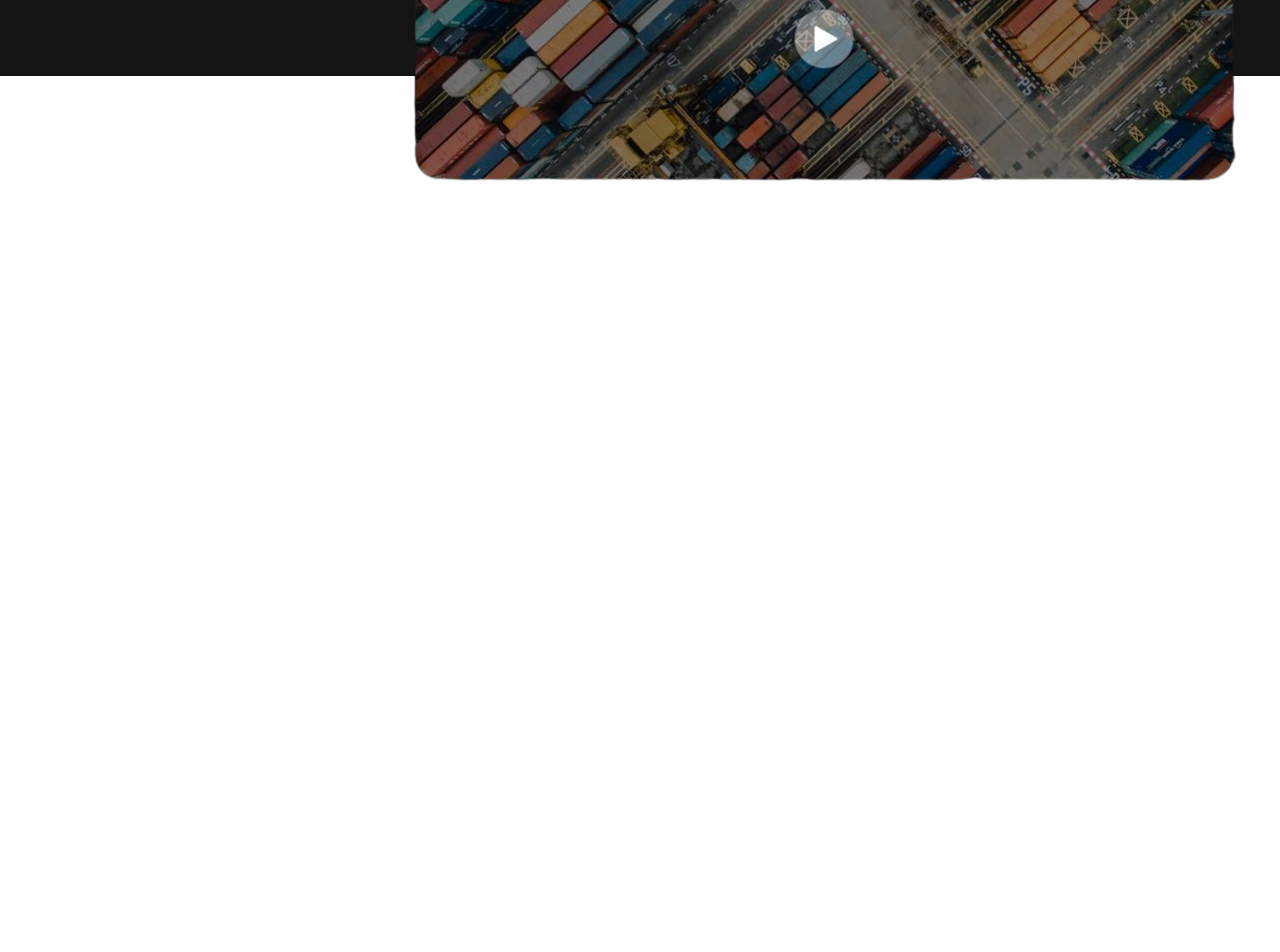
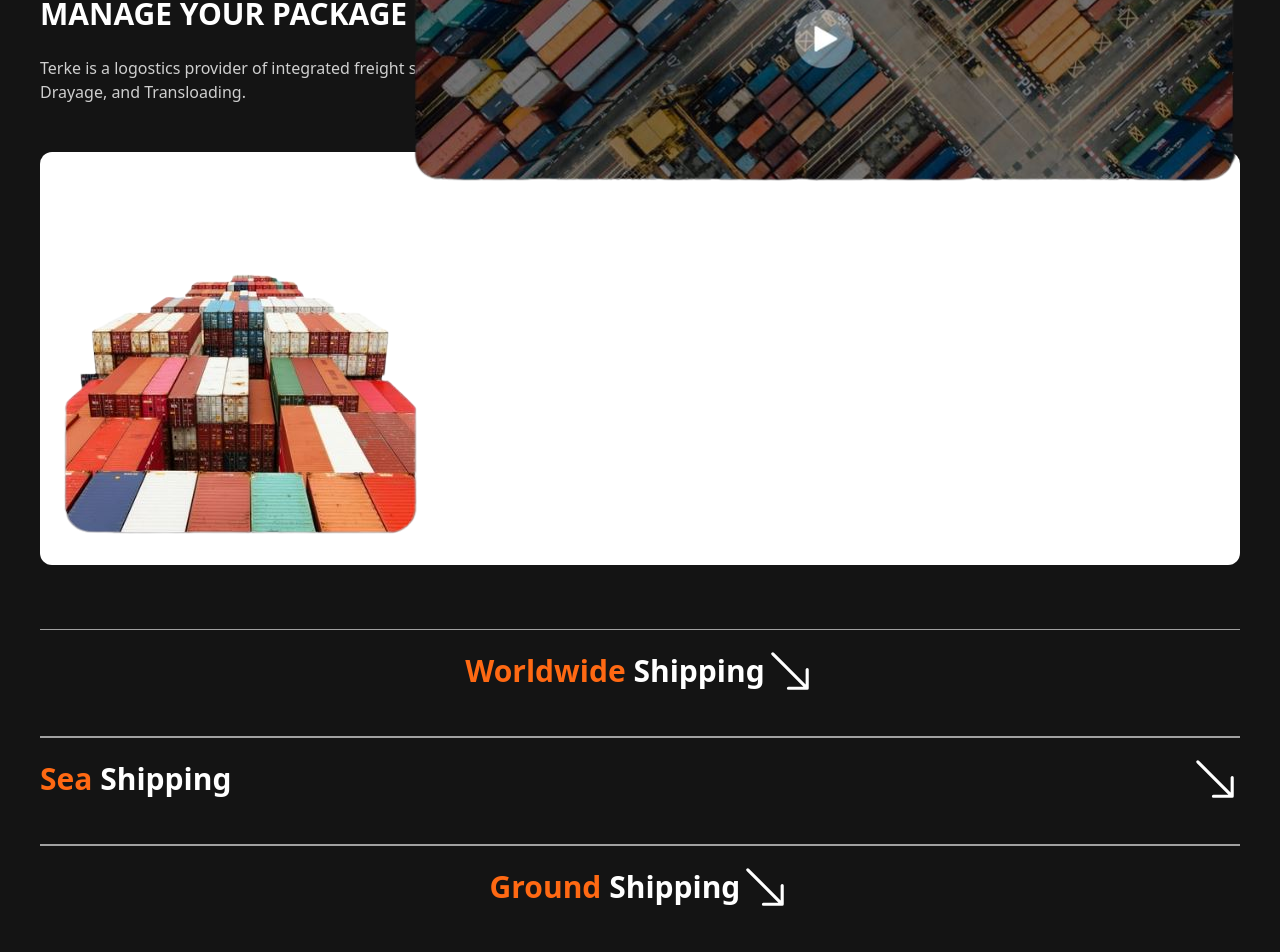
Before and after one commit to Sijibomii/terke, a React (Create React App) app: page / in a window 1280 px wide. Shown: the part 3400-4352 px from the top of the page. Before the commit the page ends 3591 px from the top, so only its background shows below. Built offline with nearby package versions, Linux system fonts and the light colour scheme.

Commit message:
services

```diff
--- a/src/App.js
+++ b/src/App.js
@@ -4,6 +4,7 @@ import HeroTop from "./components/HeroTop";
 import HeroBottom from "./components/HeroBottom";
 import About from "./components/About";
 import About2 from "./components/About2";
+import Services from "./components/Services";
 import { useRef } from "react";
 function App() {
   const modal = useRef()
@@ -44,6 +45,7 @@ function App() {
         <HeroBottom />
         <About />
         <About2 />
+        <Services />
       </div>
 
     </div>
--- /dev/null
+++ b/src/components/Services.js
@@ -0,0 +1,100 @@
+import React, { useState, useRef } from 'react'
+import Container from '../static/container.png'
+const Services = () => {
+  const accord1 = useRef()
+  const accord2 = useRef()
+  const accord3 = useRef()
+  const [accordion, setAccordion] = useState({
+    0: {
+      element: accord1
+    },
+    1: {
+      element: accord2
+    },
+    2:{
+      element: accord3
+    }
+
+  })
+
+  function toggleAccordion(id){
+    const { isOpen, element } = accordion[id]
+
+    const [div, div2] = element.current.children;
+
+    const tags = div.getElementsByTagName('svg') // this returns an htmlcollection
+    //convert to an array so we can loop
+    const tagsArr = [...tags]
+    tagsArr.map((el)=>{
+      el.classList.toggle("hidden");
+    })
+    div2.classList.toggle("hidden");
+
+
+
+  }
+
+  return (
+    <div className='py-6 mt-4 px-4 mt-28'>
+      <h4 className='text-[#FF6913] mb-4'>Services</h4>
+      <h2 className='text-white text-3xl font-bold mb-6'>MANAGE YOUR PACKAGE FROM LOCAL <span className='text-[#FF6913]'>TO THE WORLD.</span> </h2>
+      <p className='calmer-white'>Terke is a logostics provider of integrated freight solutions. Terke provides dedicated frieght solutions
+        including: less than Truck Load, Warehousing/Fulfillment, Drayage, and Transloading.
+      </p>
+
+      <div className='flex flex-col py-4 mt-8'>
+        <div className='bg-white rounded-xl'>
+          <img src={Container} />
+        </div>
+        <div className='mt-16'>
+          <div className=''>
+            <div className='border-y-white py-4' onClick={() => toggleAccordion(0)} ref={accord1}>
+              <div className='flex items-center justify-center pb-6'>
+                <h3 className='text-white text-3xl font-bold'><span className='text-[#FF6913]'> Worldwide</span> Shipping</h3>
+                {/* up */}
+                <svg xmlns="http://www.w3.org/2000/svg" width="50" height="50" fill="currentColor" className="hidden text-white font-bold bi bi-arrow-up-right" viewBox="0 0 16 16"> <path fill-rule="evenodd" d="M14 2.5a.5.5 0 0 0-.5-.5h-6a.5.5 0 0 0 0 1h4.793L2.146 13.146a.5.5 0 0 0 .708.708L13 3.707V8.5a.5.5 0 0 0 1 0v-6z"/> </svg>
+                {/* down */}
+                <svg xmlns="http://www.w3.org/2000/svg" width="50" height="50" fill="currentColor" className=" text-white font-bold bi bi-arrow-down-right" viewBox="0 0 16 16"> <path fill-rule="evenodd" d="M14 13.5a.5.5 0 0 1-.5.5h-6a.5.5 0 0 1 0-1h4.793L2.146 2.854a.5.5 0 1 1 .708-.708L13 12.293V7.5a.5.5 0 0 1 1 0v6z"/> </svg>
+              </div>
+              <div className='accord-details hidden'>
+                <p className='calmer-white'>Not only serving inner city delivery, but TERKE also serves inter-country
+                delivery at an affordable rate</p>
+              </div>
+            </div>
+
+            <div className='border-y-white py-4' onClick={() => toggleAccordion(1)} ref={accord2}>
+              <div className='flex items-center justify-between pb-6'>
+                <h3 className='text-white text-3xl font-bold'><span className='text-[#FF6913]'> Sea</span> Shipping</h3>
+                {/* up */}
+                <svg xmlns="http://www.w3.org/2000/svg" width="50" height="50" fill="currentColor" className="hidden text-white font-bold bi bi-arrow-up-right" viewBox="0 0 16 16"> <path fill-rule="evenodd" d="M14 2.5a.5.5 0 0 0-.5-.5h-6a.5.5 0 0 0 0 1h4.793L2.146 13.146a.5.5 0 0 0 .708.708L13 3.707V8.5a.5.5 0 0 0 1 0v-6z"/> </svg>
+                {/* down */}
+                <svg xmlns="http://www.w3.org/2000/svg" width="50" height="50" fill="currentColor" className=" text-white font-bold bi bi-arrow-down-right" viewBox="0 0 16 16"> <path fill-rule="evenodd" d="M14 13.5a.5.5 0 0 1-.5.5h-6a.5.5 0 0 1 0-1h4.793L2.146 2.854a.5.5 0 1 1 .708-.708L13 12.293V7.5a.5.5 0 0 1 1 0v6z"/> </svg>
+              </div>
+              <div className='accord-details hidden'>
+                <p className='calmer-white'>Not only serving inner city delivery, but TERKE also serves inter-country
+                delivery at an affordable rate</p>
+              </div>
+            </div>
+
+            <div className='border-y-white py-4' onClick={() => toggleAccordion(2)} ref={accord3}>
+              <div className='flex items-center justify-center pb-6'>
+                <h3 className='text-white text-3xl font-bold'><span className='text-[#FF6913]'> Ground</span> Shipping</h3>
+                {/* up */}
+                <svg xmlns="http://www.w3.org/2000/svg" width="50" height="50" fill="currentColor" className="hidden text-white font-bold bi bi-arrow-up-right" viewBox="0 0 16 16"> <path fill-rule="evenodd" d="M14 2.5a.5.5 0 0 0-.5-.5h-6a.5.5 0 0 0 0 1h4.793L2.146 13.146a.5.5 0 0 0 .708.708L13 3.707V8.5a.5.5 0 0 0 1 0v-6z"/> </svg>
+                {/* down */}
+                <svg xmlns="http://www.w3.org/2000/svg" width="50" height="50" fill="currentColor" className=" text-white font-bold bi bi-arrow-down-right" viewBox="0 0 16 16"> <path fill-rule="evenodd" d="M14 13.5a.5.5 0 0 1-.5.5h-6a.5.5 0 0 1 0-1h4.793L2.146 2.854a.5.5 0 1 1 .708-.708L13 12.293V7.5a.5.5 0 0 1 1 0v6z"/> </svg>
+              </div>
+              <div className='accord-details hidden'>
+                <p className='calmer-white'>Not only serving inner city delivery, but TERKE also serves inter-country
+                delivery at an affordable rate</p>
+              </div>
+            </div>
+
+          </div>
+        </div>
+      </div>
+    </div>
+  )
+}
+
+export default Services
--- a/src/index.css
+++ b/src/index.css
@@ -77,3 +77,7 @@ input:checked + .slider:before {
 .about-bg{
   background-color: rgb(54, 54, 54);
 }
+.border-y-white{
+  border-top: 1px solid rgb(161, 161, 161);
+  border-bottom: 1px solid rgb(161, 161, 161);
+}
```
Also changed, not shown: src/static/container.png (added).
